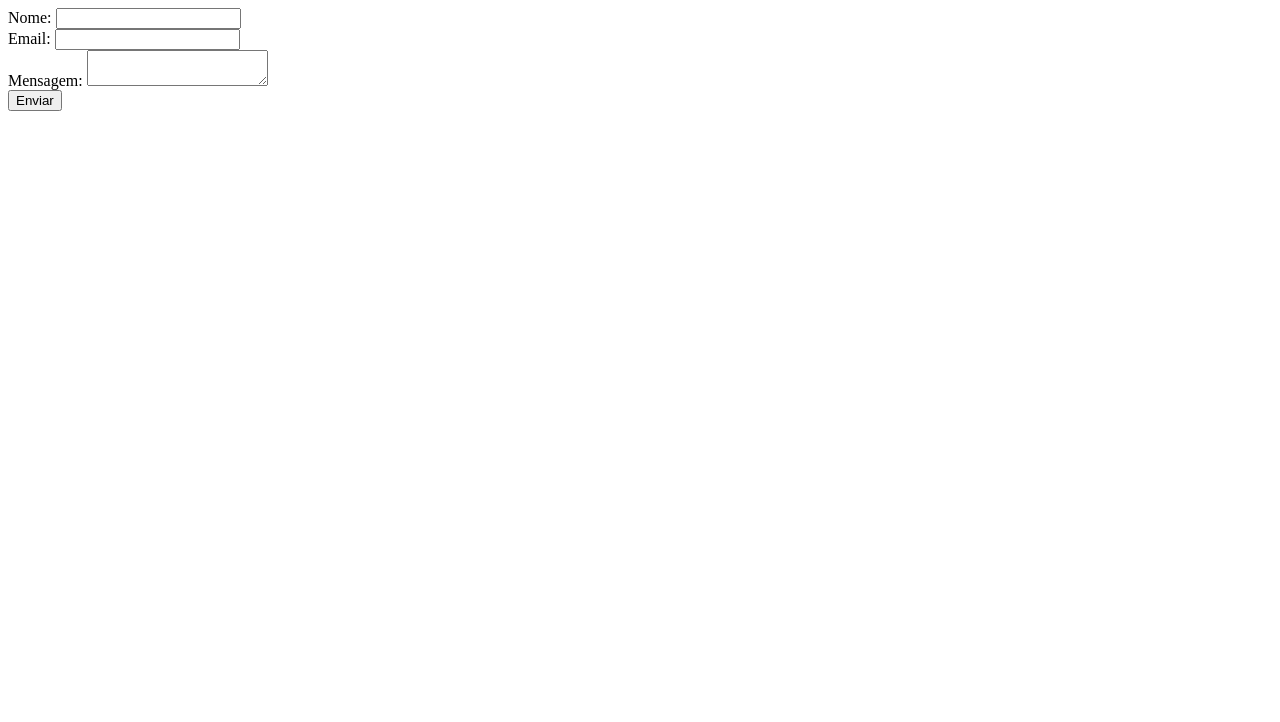
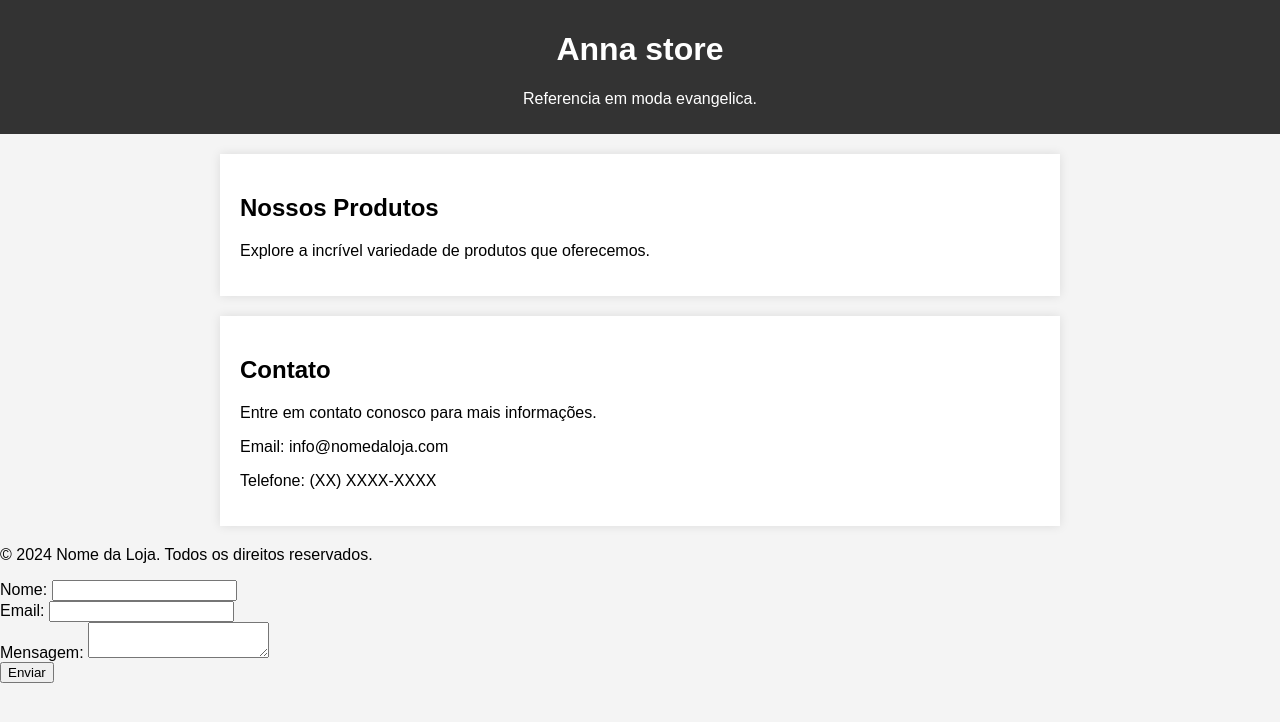
Before and after one commit to Gngac987/app.js, a website: page index.html in a window 1280 px wide. Drawn offline with Linux system fonts and the light colour scheme.

Commit message:
anna store

```diff
--- a/index.html
+++ b/index.html
@@ -1,13 +1,57 @@
-<!DOCTYPE html>
-<html lang="en">
+
+    <!DOCTYPE html>
+<html lang="pt-br">
 <head>
     <meta charset="UTF-8">
     <meta name="viewport" content="width=device-width, initial-scale=1.0">
-
-    <title>Document</title>
+    <title>Anna store</title>
+    <style>
+        body {
+            font-family: Arial, sans-serif;
+            margin: 0;
+            padding: 0;
+            background-color: #f4f4f4;
+        }
+        header {
+            background-color: #333;
+            color: #fff;
+            padding: 10px;
+            text-align: center;
+        }
+        section {
+            max-width: 800px;
+            margin: 20px auto;
+            padding: 20px;
+            background-color: #fff;
+            box-shadow: 0 0 10px rgba(0, 0, 0, 0.1);
+        }
+    </style>
 </head>
 <body>
+    <header>
+        <h1>Anna store</h1>
+        <p>Referencia em moda evangelica.</p>
+    </header>
 
+    <section>
+        <h2>Nossos Produtos</h2>
+        <p>Explore a incrível variedade de produtos que oferecemos.</p>
+        <!-- Adicione detalhes dos produtos, imagens, etc. -->
+    </section>
+
+    <section>
+        <h2>Contato</h2>
+        <p>Entre em contato conosco para mais informações.</p>
+        <p>Email: info@nomedaloja.com</p>
+        <p>Telefone: (XX) XXXX-XXXX</p>
+        <!-- Adicione um formulário de contato, se necessário -->
+    </section>
+
+    <footer>
+        <p>&copy; 2024 Nome da Loja. Todos os direitos reservados.</p>
+    </footer>
+</body>
+</html>
 
     <form id="meuFormulario">
         <label for="nome">Nome:</label>
```
